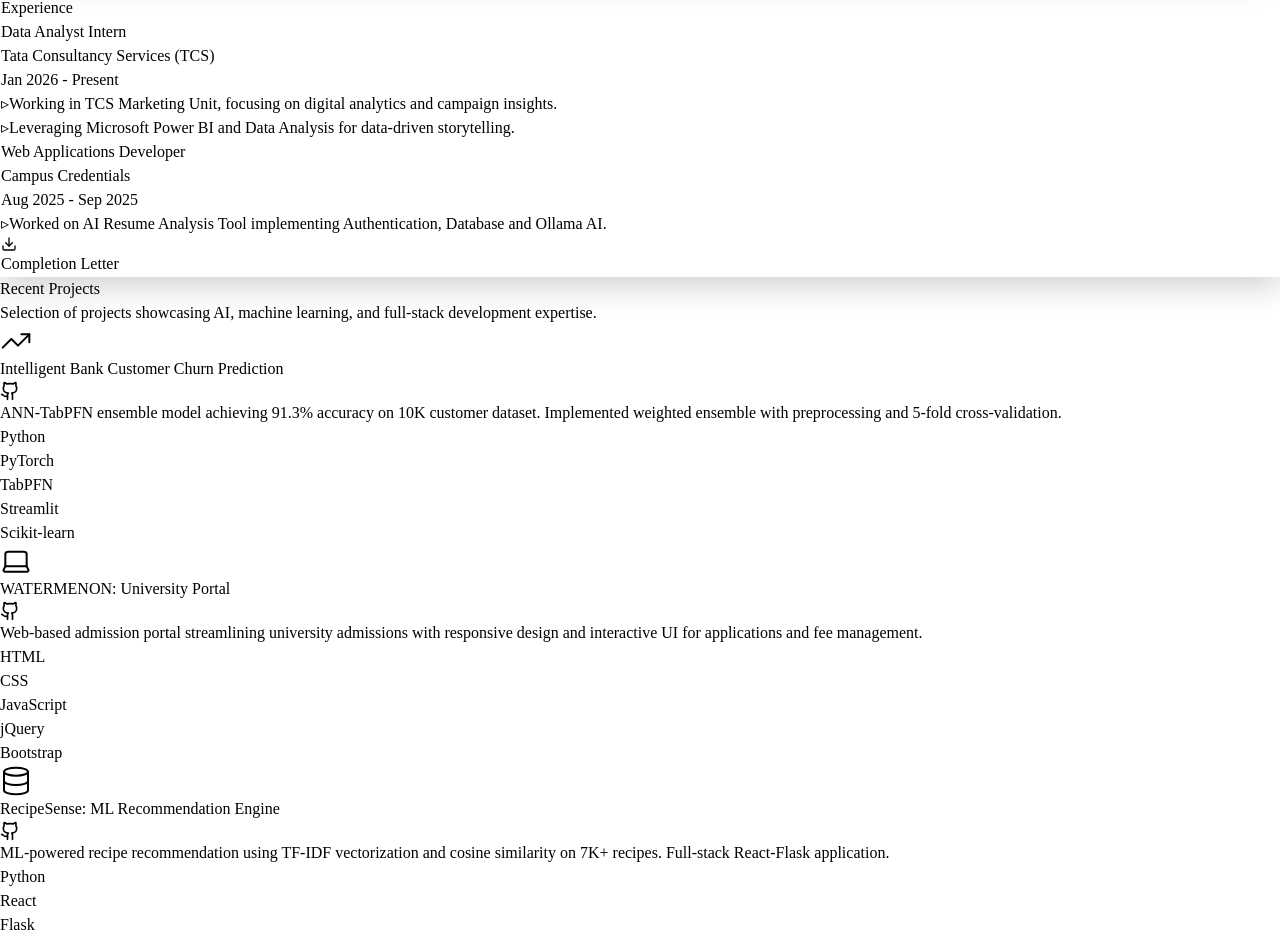
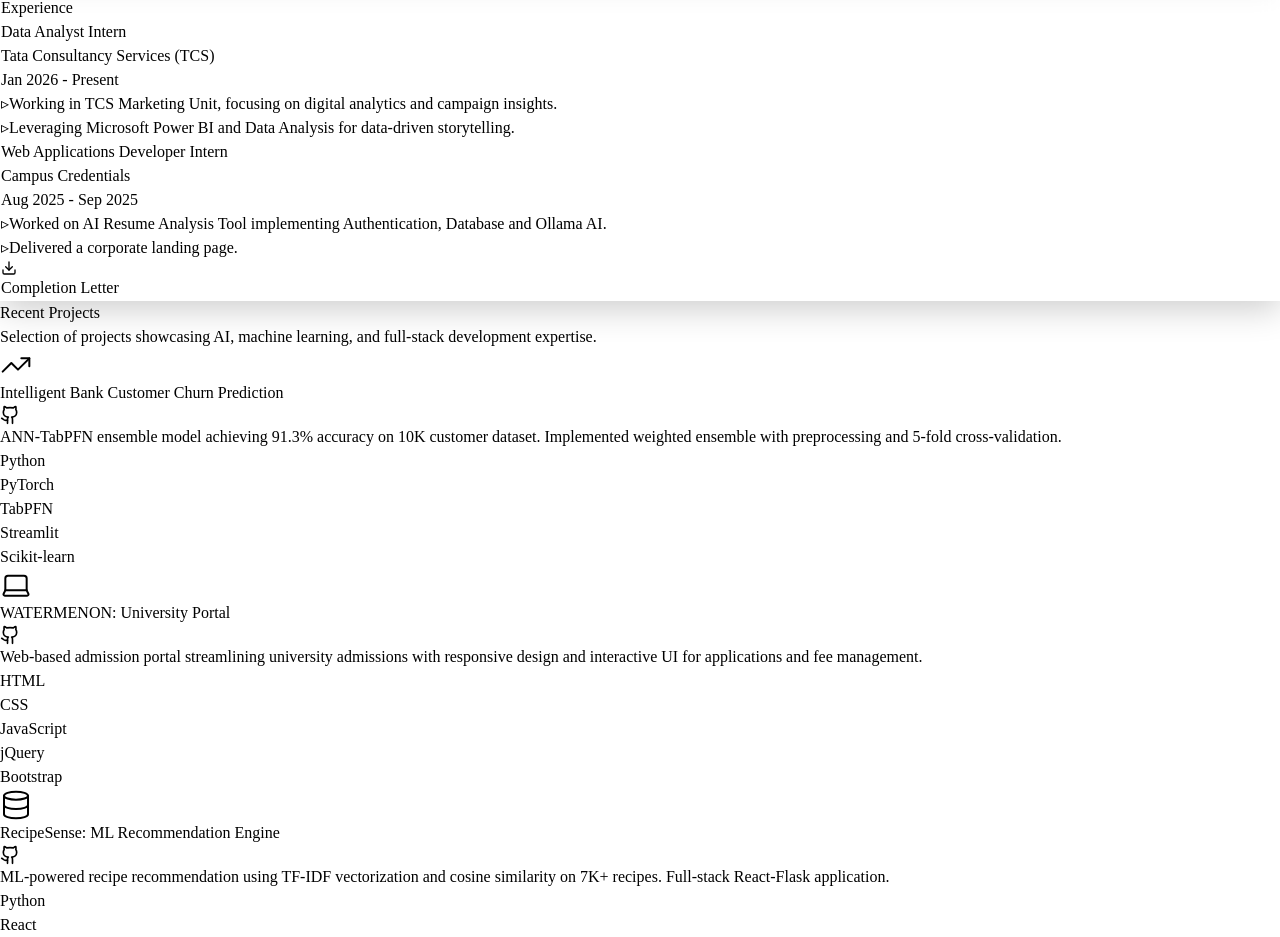
Before and after one commit to Naumanpathan94/naumanpathan, a React (Vite) app in the folder frontend/: page / in a window 1280 px wide. Shown: the part 1318-2255 px from the top of the page. Built offline with nearby package versions, Linux system fonts and the light colour scheme.

Commit message:
few updates in hero section

```diff
--- a/frontend/src/components/portfolio/Hero.tsx
+++ b/frontend/src/components/portfolio/Hero.tsx
@@ -4,7 +4,7 @@
 
 export function Hero() {
   const typingTexts = [
-    "Data Analyst Intern @TCS"
+    "Data Analyst Intern @TCS",
   ];
 
   return (
@@ -66,7 +66,7 @@
             <div className="relative w-28 h-28 md:w-32 md:h-32 group">
               <div className="avatar-glow-effect transition-all duration-700 group-hover:opacity-40 group-hover:scale-105"></div>
               <div className="avatar-frame"></div>
-              <div className="absolute inset-0 bg-gradient-to-tr from-primary/10 to-transparent rounded-2xl -z-10"></div>
+              <div className="absolute inset-0 bg-linear-to-tr from-primary/10 to-transparent rounded-2xl -z-10"></div>
 
               {/* Avatar Image */}
               <img
@@ -177,13 +177,17 @@
                 </div>
 
                 <div className="relative pl-8 border-l-2 border-white/10">
-                  <p className="text-xl text-foreground font-bold">Web Applications Developer</p>
+                  <p className="text-xl text-foreground font-bold">Web Applications Developer Intern</p>
                   <p className="text-sm text-muted-foreground mb-1">Campus Credentials</p>
                   <p className="text-xs text-primary font-mono font-bold mb-4 whitespace-nowrap">Aug 2025 - Sep 2025</p>
                   <ul className="text-sm text-muted-foreground space-y-3 list-none">
                     <li className="flex items-start gap-3">
                       <span className="text-primary font-bold">▹</span>
                       Worked on AI Resume Analysis Tool implementing Authentication, Database and Ollama AI.
+                    </li>
+                    <li className="flex items-start gap-3">
+                      <span className="text-primary font-bold">▹</span>
+                      Delivered a corporate landing page.
                     </li>
                   </ul>
 
```
